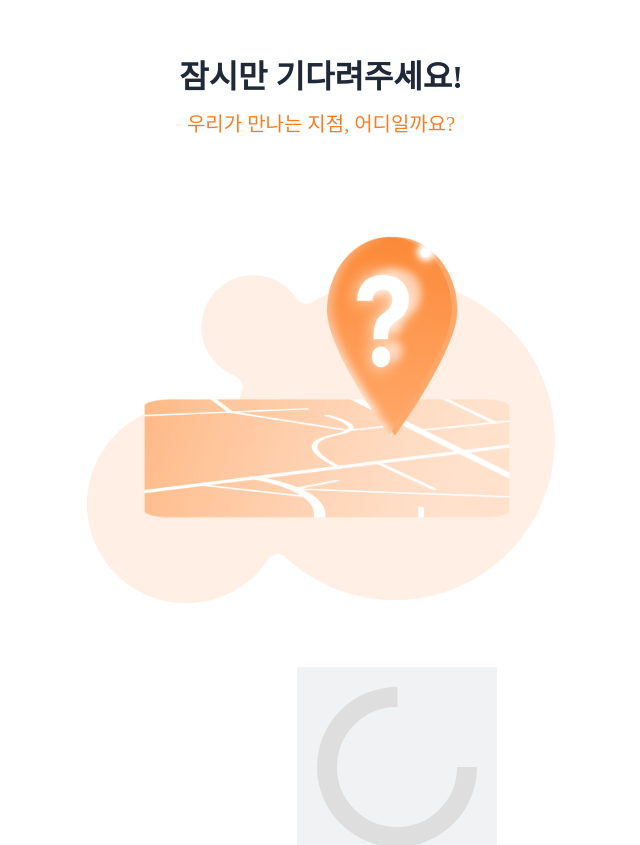
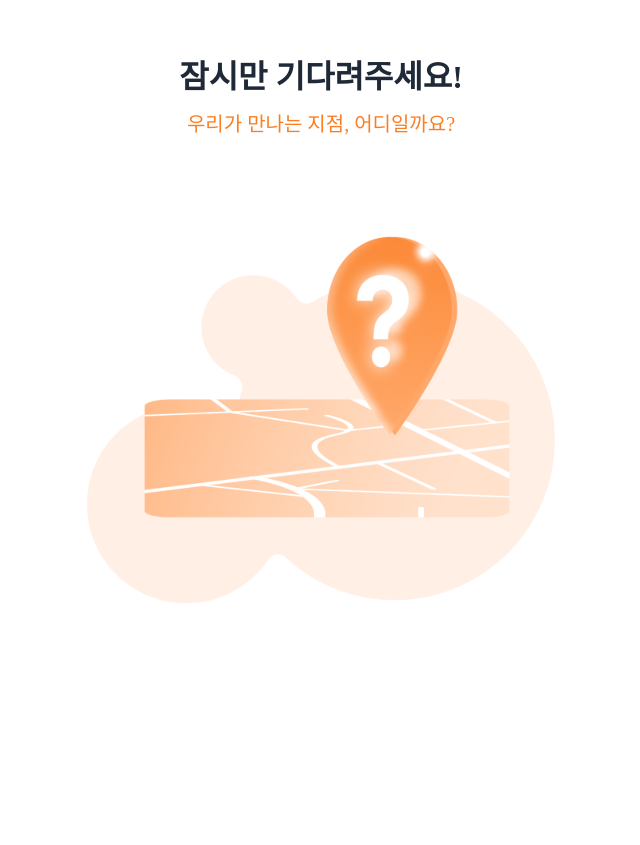
Before and after one commit to moidot/frontend, a Next.js app: page /loading in a window 1280 px wide. Shown: the part 107-952 px from the top of the page, without its empty margins (319-959 px from the left). After the commit the page ends 870 px from the top, so only its background shows below. Built offline with nearby package versions, Linux system fonts and the light colour scheme; a web font is replaced by a local one.

Commit message:
Fix: 조율 이미지 등록 (#90)
* Fix: 카카오톡 팀명 추가

* Chore: 복사하기 버튼 css 수정

* FIX: Naver Redirect URL 변경

* Feat: 로딩 페이지 추가

* Fix: 모이닷 스페이스 없을 때 이미지 추가

* Fix: 장소조율 코드 변경

```diff
--- a/src/components/home/Home5.tsx
+++ b/src/components/home/Home5.tsx
@@ -1,12 +1,12 @@
 import EmptyState from '@assets/home/illust_empty_state.svg';
 import api from '@/services/TokenService';
-import { useEffect, useState } from 'react';
+// import { useEffect, useState } from 'react';
 import { useGetParticipate } from '@/hooks/useGetGroupParticipate';
 import SpaceBox from '../common/home/SpaceBox';
 import { useRouter } from 'next/router';
 
 const Home5 = () => {
-  const [emptySpaceState, setEmptySpaceState] = useState(true);
+  // const [emptySpaceState, setEmptySpaceState] = useState(true);
   const token = api.getToken();
   console.log(api.getToken());
   const { data, isLoading } = useGetParticipate(token);
@@ -14,11 +14,11 @@ const Home5 = () => {
 
   console.log(data);
 
-  useEffect(() => {
-    if (data?.data.length !== undefined) {
-      setEmptySpaceState(false);
-    }
-  }, [data?.data.length]);
+  // useEffect(() => {
+  //   if (data?.data.length !== undefined) {
+  //     setEmptySpaceState(false);
+  //   }
+  // }, [data?.data.length]);
   const onBoxClick = (groupId: number) => {
     router.push({
       pathname: `/main/${groupId}`,
@@ -37,7 +37,7 @@ const Home5 = () => {
                 과거에 진행되었던 모임장소 조율이에요.
               </div>
             </div>
-            {emptySpaceState == true ? (
+            {data && data?.data.length === 0 ? (
               <div>
                 <EmptyState />
                 <div className="flex flex-col justify-center items-center gap-[4px] mb-24">
--- a/src/pages/loading/index.tsx
+++ b/src/pages/loading/index.tsx
@@ -1,6 +1,5 @@
 // import BackButtonBar from '@/components/common/backButtonBar';
 import LoadingImg from '@assets/loading/icon_loading.svg';
-import LoadGif from '@assets/loading/gif_loading.svg';
 
 export default function LoadingPage() {
   // const onClickBack = () => {
@@ -8,13 +7,10 @@ export default function LoadingPage() {
   // };
 
   return (
-    <div className="font-Pretendard text-center">
-      <div className="text-h3 font-bold pt-40">잠시만 기다려주세요!</div>
+    <div className="font-Pretendard text-center py-40">
+      <div className="text-h3 font-bold">잠시만 기다려주세요!</div>
       <div className="text-b2 pt-2 pb-24 text-main_orange">우리가 만나는 지점, 어디일까요?</div>
       <LoadingImg className="mx-auto" />
-      <div className="mx-auto my-16 w-[48px] h-[48px] object-cover">
-        <LoadGif />
-      </div>
     </div>
   );
 }
```
